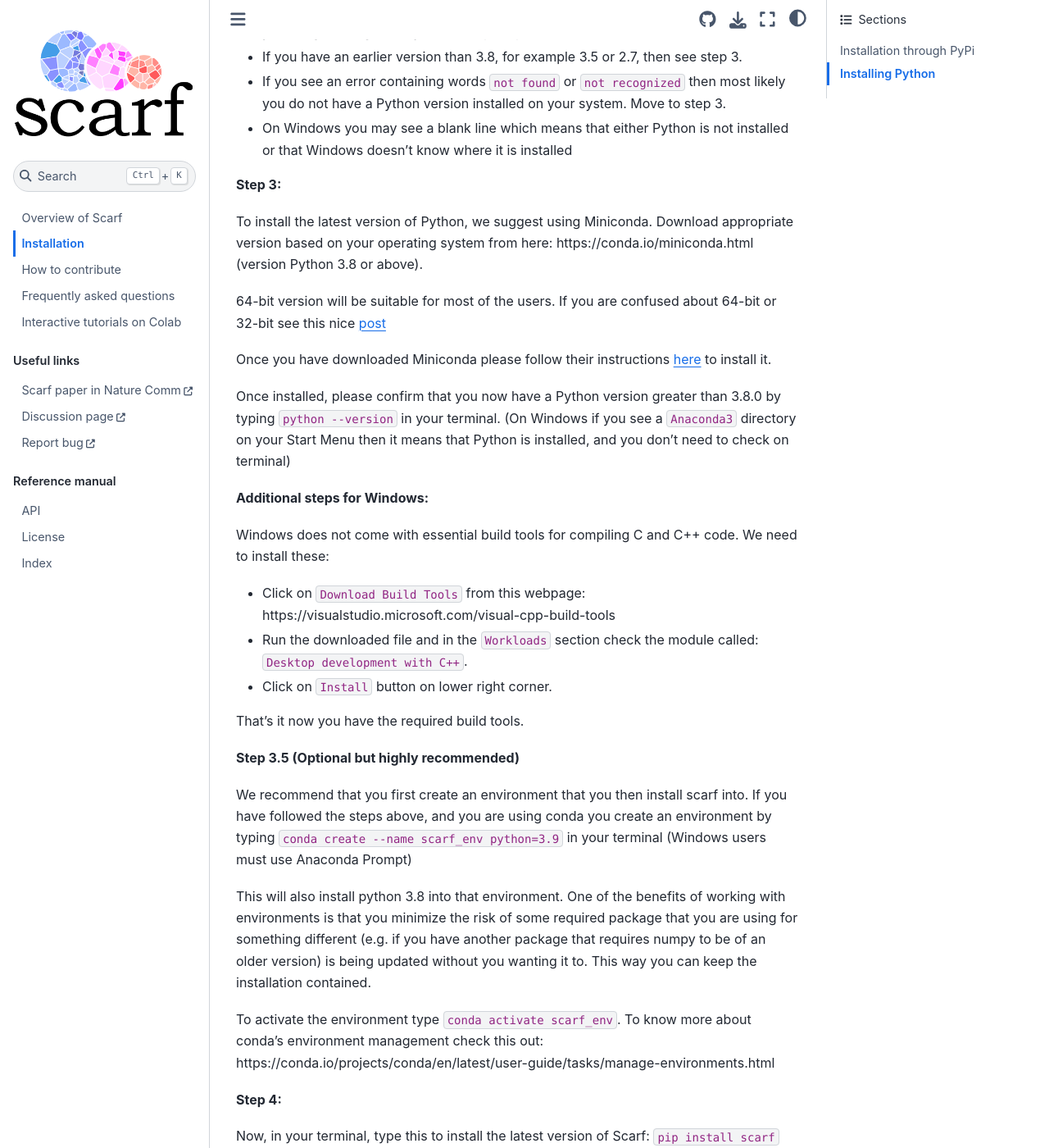
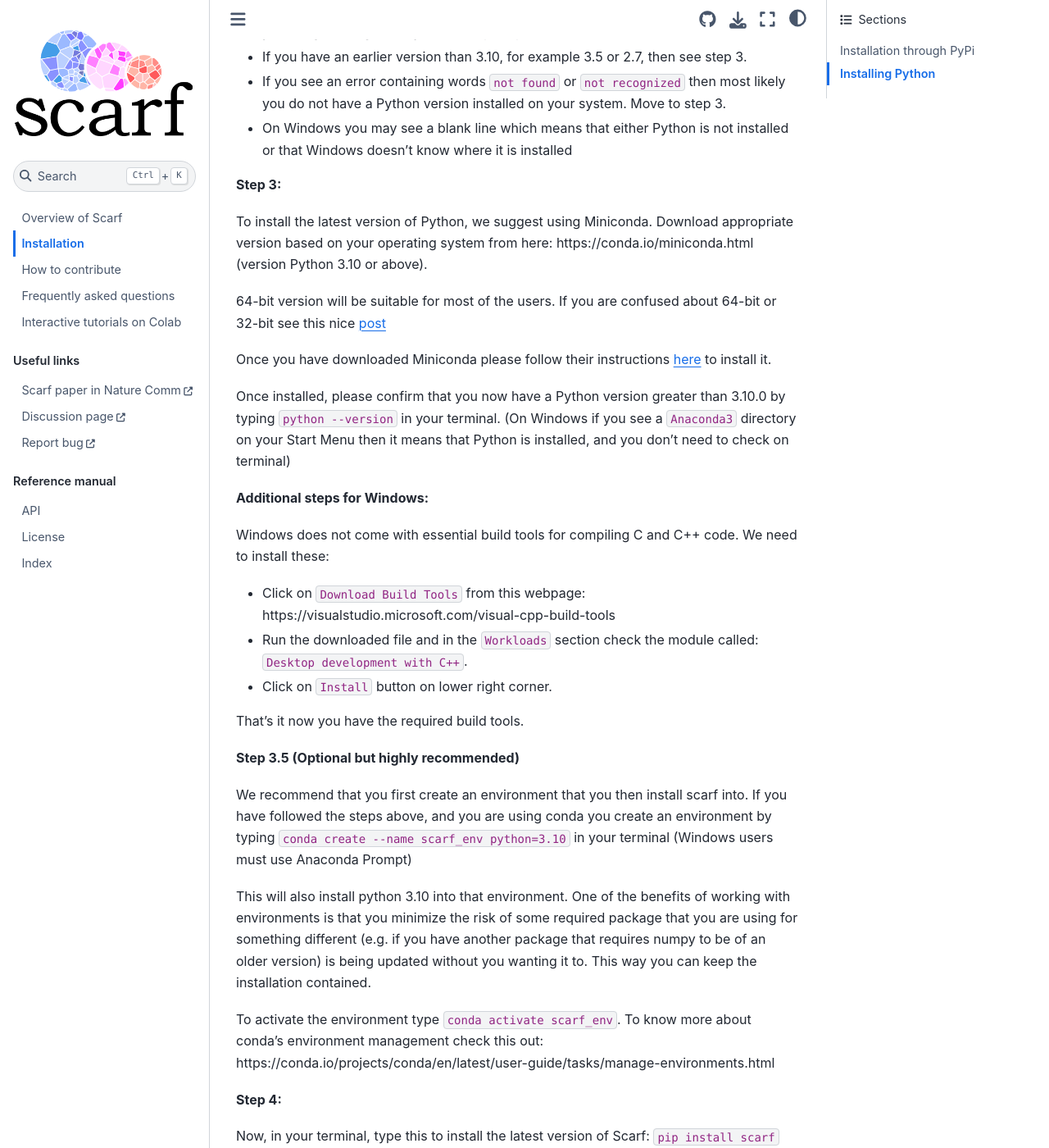
Before and after one commit to parashardhapola/scarf, a Sphinx documentation site: the page built from docs/source/install.md, in a window 1280 px wide and 1400 px high, scrolled down 1090 px. Shown: the whole window at 82% size. Built offline with Sphinx 7.4.7 and the Sphinx Book theme 1.1.4, drawn with Linux system fonts in a browser that asks for light colours; pages that are not in the unit, such as notebooks, are missing from menus; some of the changed text lies outside the part shown.

Commit message:
bumped python version to 3.10

```diff
--- a/docs/source/install.md
+++ b/docs/source/install.md
@@ -2,7 +2,7 @@
 # Installation
 
 ## Installation through PyPi
-If you already have Python version 3.8.0 or greater, then you can install scarf using `pip`
+If you already have Python version 3.10.0 or greater, then you can install scarf using `pip`
 
     pip install scarf
 
@@ -21,7 +21,7 @@ This will enable long path lengths on Window. Read more [here](https://docs.micr
 
 ## Installing Python
 
-To use Scarf you need the Python programming language, version 3.8 or upwards, installed.
+To use Scarf you need the Python programming language, version 3.10 or upwards, installed.
 
 **Step 1:**
 
@@ -54,9 +54,9 @@ Okay, once you have got a terminal window open, type `python --version` and pres
 
 Now you may see one of the following three kinds of output:
 
-- If your output shows you have `Python 3.8.0` or a more recent version.
+- If your output shows you have `Python 3.10.0` or a more recent version.
   In this case, you are good to go, and you can skip Step 3.
-- If you have an earlier version than 3.8, for example 3.5 or 2.7, then see step 3.
+- If you have an earlier version than 3.10, for example 3.5 or 2.7, then see step 3.
 - If you see an error containing words `not found` or `not recognized` then most
   likely you do not have a Python version installed on your system. Move to step 3.
 - On Windows you may see a blank line which means that either Python is not installed or that Windows doesn't know where it is installed
@@ -66,7 +66,7 @@ Now you may see one of the following three kinds of output:
 
 To install the latest version of Python, we suggest using Miniconda. Download appropriate
 version based on your operating system from here:
-https://conda.io/miniconda.html (version Python 3.8 or above).
+https://conda.io/miniconda.html (version Python 3.10 or above).
 
 64-bit version will be suitable for most of the users. If you are confused about 64-bit or 32-bit see this nice
 [post](https://www.techsoup.org/support/articles-and-how-tos/do-i-need-the-32bit-or-64bit)
@@ -75,7 +75,7 @@ Once you have downloaded Miniconda please follow their instructions
 [here](https://conda.io/projects/conda/en/latest/user-guide/install/index.html#regular-installation)
 to install it.
 
-Once installed, please confirm that you now have a Python version greater than 3.8.0 by
+Once installed, please confirm that you now have a Python version greater than 3.10.0 by
 typing `python --version` in your terminal. (On Windows if you see a `Anaconda3` directory on your Start Menu then it
 means that Python is installed, and you don't need to check on terminal)
 
@@ -93,9 +93,9 @@ That's it now you have the required build tools.
 
 We recommend that you first create an environment that you then install scarf into.
 If you have followed the steps above, and you are using conda you create an environment
-by typing ``conda create --name scarf_env python=3.9`` in your terminal (Windows users must use Anaconda Prompt)
+by typing ``conda create --name scarf_env python=3.10`` in your terminal (Windows users must use Anaconda Prompt)
 
-This will also install python 3.8 into that environment. One of the benefits of working with
+This will also install python 3.10 into that environment. One of the benefits of working with
 environments is that you minimize the risk of some required package that you are using for
 something different (e.g. if you have another package that requires numpy to be of an older
 version) is being updated without you wanting it to. This way you can keep the installation
```
Also changed, not shown: .readthedocs.yml.
